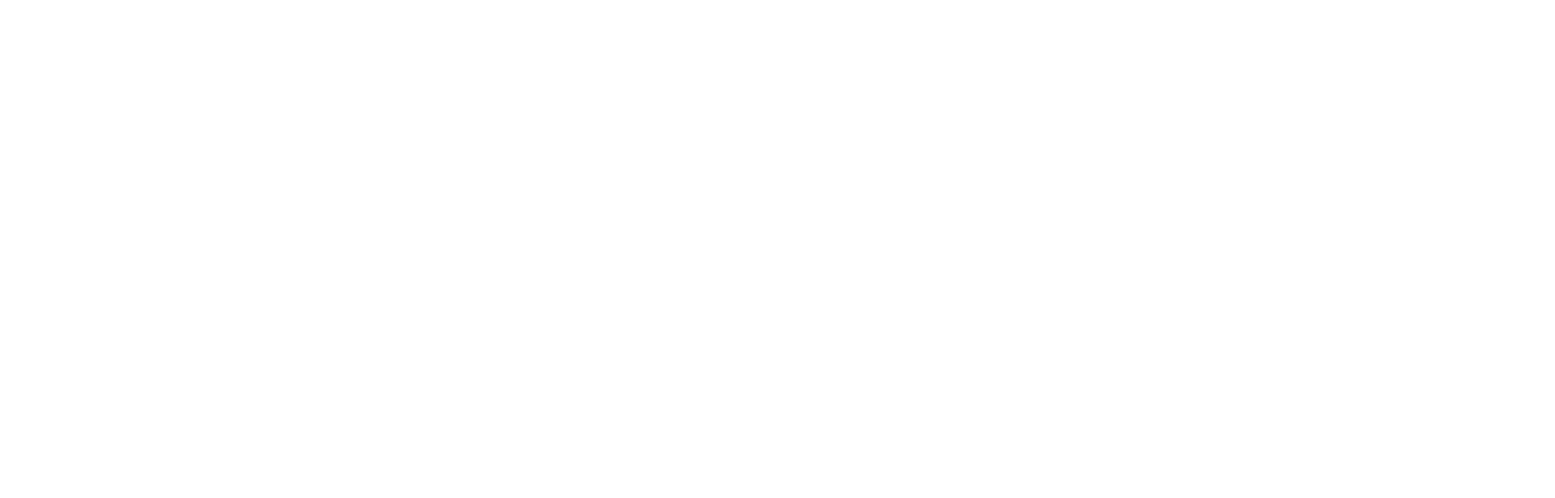
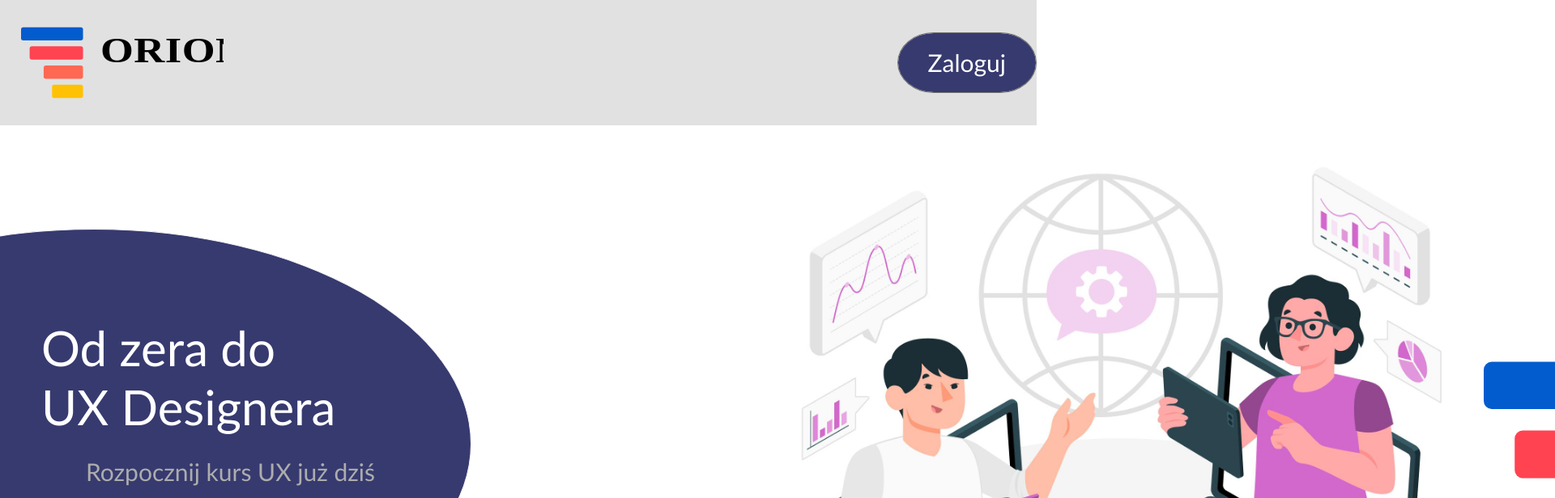
Before and after one commit to hellhoundSE/Orion, a React (Create React App) app: page / in a window 1280 px wide. Before the commit this address had no page. Shown: the top 616 px of the page at 81% size, 1920 px wide, since content can reach past the window. Built offline with nearby package versions, Linux system fonts and the light colour scheme.

Commit message:
move main to root

```diff
--- a/src/index.js
+++ b/src/index.js
@@ -12,7 +12,7 @@
   <React.StrictMode>
     <Router>
       <Routes>
-        <Route exact path="/main" element={<Main />} />
+        <Route exact path="/" element={<Main />} />
         <Route exact path="/login" element={<Login />} />
       </Routes>
     </Router>
```
